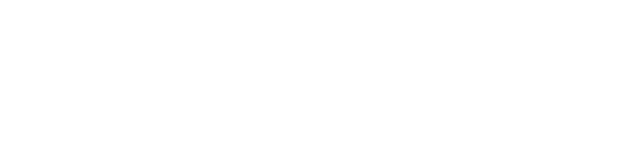
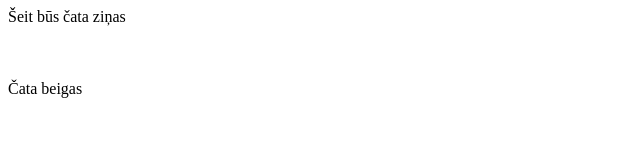
Before and after one commit to elizabeteap/cata_paraugs, a plain HTML site: page index.html in a window 1280 px wide. Shown: the whole page, without its empty margins (0-640 px from the left). Drawn offline with Linux system fonts and the light colour scheme.

Commit message:
Update index.html

```diff
--- a/index.html
+++ b/index.html
@@ -7,7 +7,14 @@
     <link href="style.css" rel="stylesheet">
 </head>
 <body>
+    <div class="pamatlaukums">
+        <div class="cataZina">
+            Šeit būs čata ziņas
+            <br><br><br><br>
+            Čata beigas
+        </div>
 
+    </div>
     <script src="script.js"></script>
 </body>
 </html>
```
